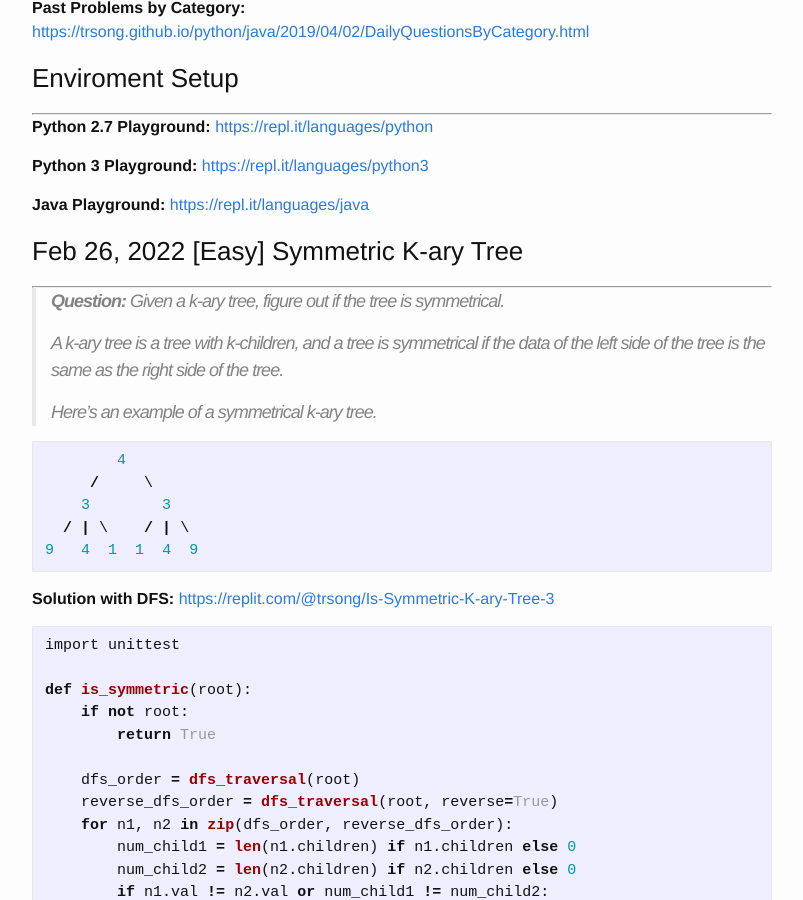
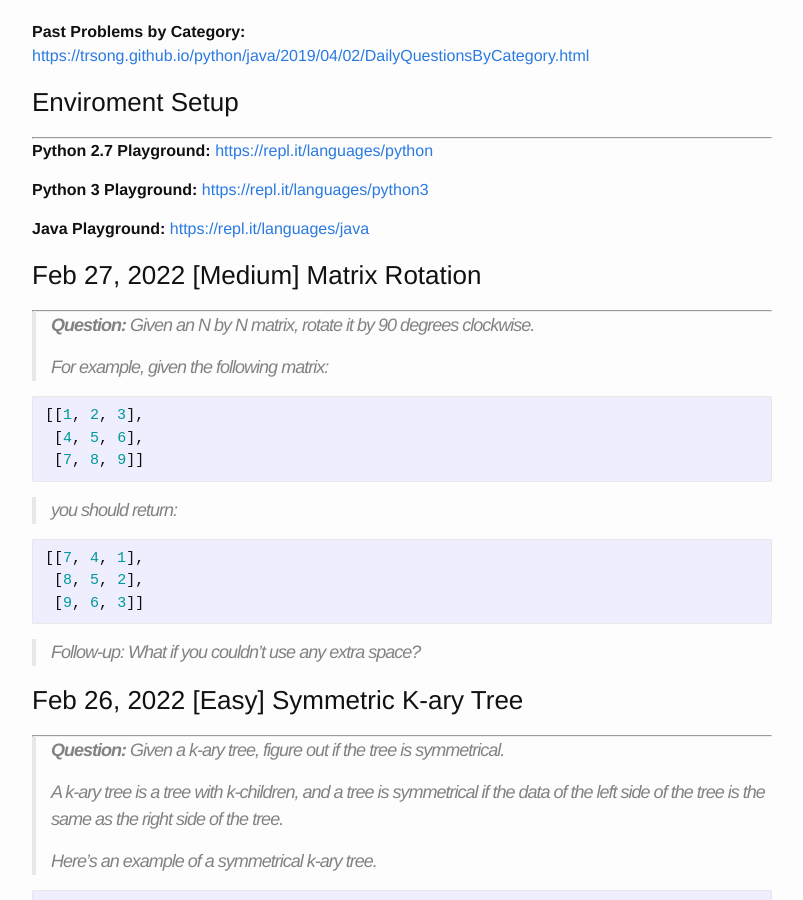
Before and after one commit to trsong/trsong.github.io, a Jekyll site: the page built from _posts/2022-02-01-DailyQuestionsFeb.md, in a window 1280 px wide and 900 px high, scrolled down 954 px. Shown: the whole window, without its empty margins (238-1041 px from the left). Built offline with Jekyll 4.4.1, drawn with Linux system fonts in a browser that asks for light colours; some of the changed text lies outside the part shown.

Commit message:
Add Feb 27 question.

````diff
--- a/_posts/2022-02-01-DailyQuestionsFeb.md
+++ b/_posts/2022-02-01-DailyQuestionsFeb.md
@@ -21,6 +21,28 @@ categories: Python/Java
 **Java Playground:** [https://repl.it/languages/java](https://repl.it/languages/java)
 
 
+
+### Feb 27, 2022 \[Medium\] Matrix Rotation
+---
+> **Question:** Given an N by N matrix, rotate it by 90 degrees clockwise.
+>
+> For example, given the following matrix:
+
+```py
+[[1, 2, 3],
+ [4, 5, 6],
+ [7, 8, 9]]
+ ```
+
+> you should return:
+
+```py
+[[7, 4, 1],
+ [8, 5, 2],
+ [9, 6, 3]]
+ ```
+
+> Follow-up: What if you couldn't use any extra space?
 
 ### Feb 26, 2022 \[Easy\] Symmetric K-ary Tree
 ---
````
